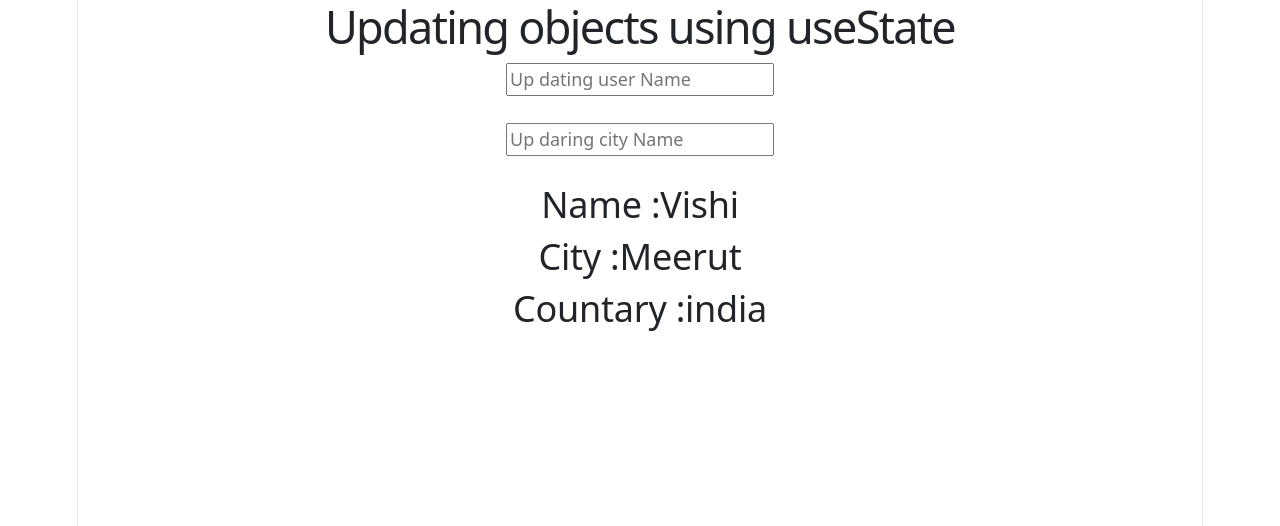
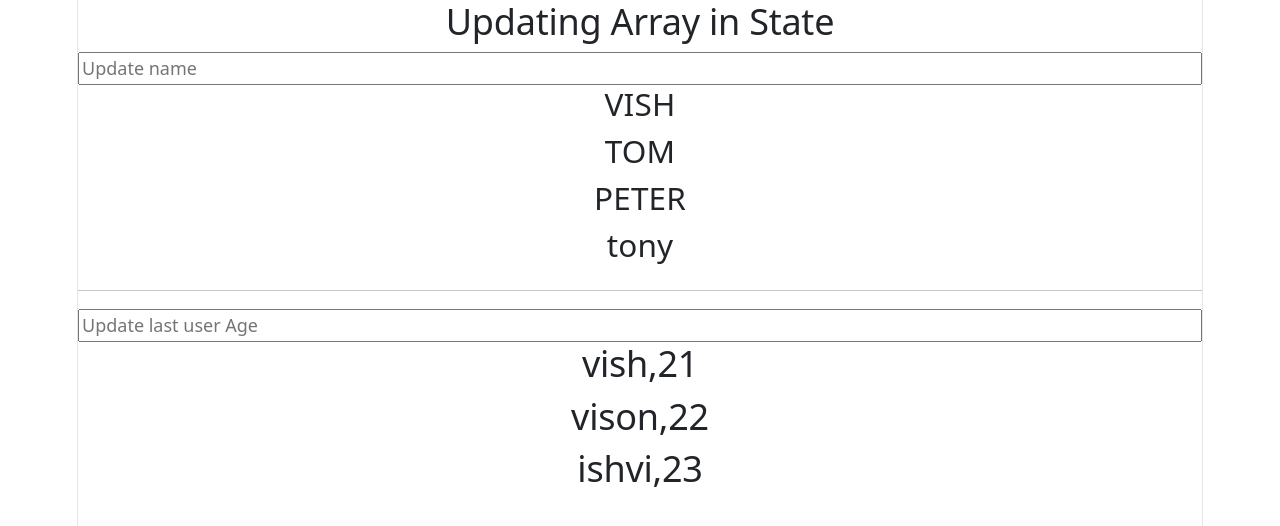
Before and after one commit to Vishix07/Learning-React-, a React (Vite) app: page / in a window 1280 px wide. Shown: the top 526 px of the page. Built offline with nearby package versions, Linux system fonts and the light colour scheme.

Commit message:
Updating Array using useState

```diff
--- a/src/App.jsx
+++ b/src/App.jsx
@@ -22,6 +22,7 @@ import { useFormStatus } from "react-dom";
 import Transition from "./Transition";
 import Lifting from "./Lifting";
 import UpdateObj from "./UpdateObj";
+import UpdateArr from "./UpdateArr";
 
 
 
@@ -1239,13 +1240,19 @@ function App() {
 
     //Update Objects in State
 
-    return (
+    // return (
 
-        <>
-          <UpdateObj />
-        </>
-    )
+    //     <>
+    //       <UpdateObj />
+    //     </>
+    // )
+           //Updating Array in State
 
+        return(
+            <>
+               <UpdateArr />
+            </>
+        )
 }
 
 
--- /dev/null
+++ b/src/UpdateArr.jsx
@@ -0,0 +1,52 @@
+import { useState } from "react";
+
+function UpdateArr() {
+   const[data,setData] = useState([
+    'VISH','TOM','PETER','tony'
+   ])
+
+   const handleName=(name)=>{
+    data[data.length-1]=name
+    console.log(data);
+
+    setData([...data])
+   }
+
+   const[dataDetails,setdataDetails] = useState([
+    { name:'vish',age:'21' },
+    { name:'vison',age:'22' },
+    { name:'ishvi',age:'23' },
+   ])
+
+   const handleAge=(age)=>{
+     dataDetails[dataDetails.length-1].age=age;
+     setdataDetails([...dataDetails])
+
+   }
+
+    return(
+        <>
+          <h2>Updating Array in State</h2>
+          <input type="text" placeholder="Update name"
+          onChange={(e)=>handleName(e.target.value)} />
+          {
+                data.map((item,index)=>(
+                    <h3 key={index}>{item}</h3>
+                ))
+          }
+
+          <hr />
+
+          <input type="text" placeholder="Update last user Age"
+          onChange={(e)=>handleAge(e.target.value)}/>
+          {
+            dataDetails.map((item,index)=>(
+                <h2 key={index} >{item.name},{item.age}</h2>
+            ))
+          }
+
+        </>
+    )
+}
+
+export default UpdateArr;
```
